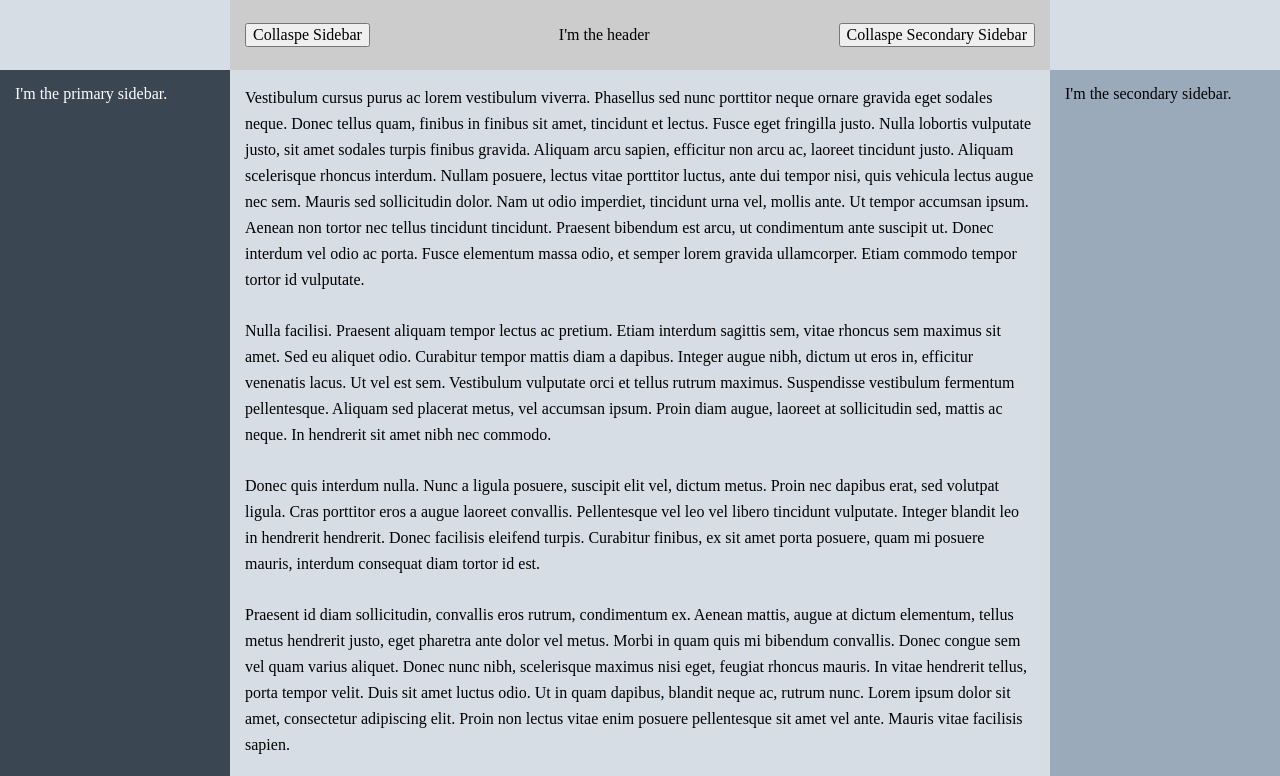
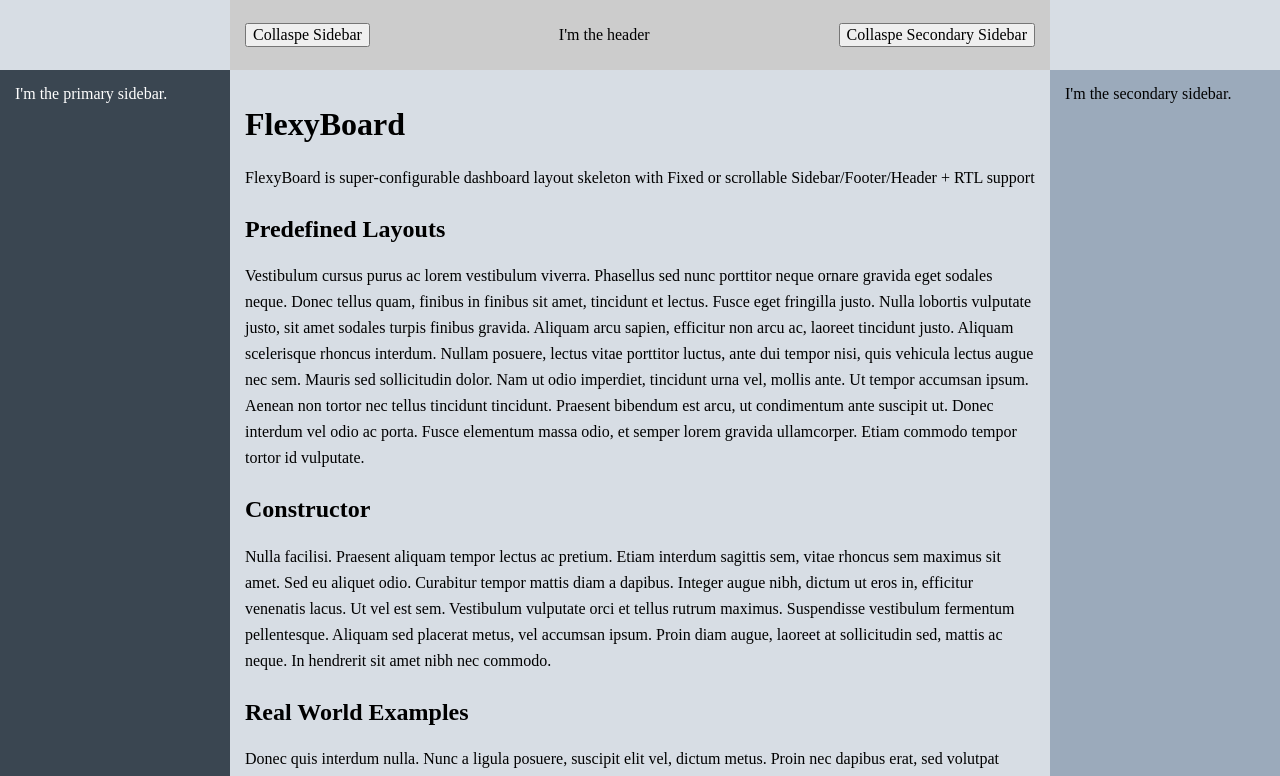
Before and after one commit to modularcode/flexyboard, a website: page demo/index.html in a window 1280 px wide. Shown: the top 776 px of the page. Drawn offline with nearby package versions, Linux system fonts and the light colour scheme.

Commit message:
Demo update

```diff
--- a/demo/index.html
+++ b/demo/index.html
@@ -41,15 +41,40 @@
 
           <article class="page">
 
+            <h1 class="title">
+              FlexyBoard
+            </h1>
+
+            <p>
+              FlexyBoard is super-configurable dashboard layout skeleton with
+              Fixed or scrollable Sidebar/Footer/Header + RTL support
+            </p>
+
+            <h2 class="subtitle">
+              Predefined Layouts
+            </h2>
+
             <p>
             Vestibulum cursus purus ac lorem vestibulum viverra. Phasellus sed nunc porttitor neque ornare gravida eget sodales neque. Donec tellus quam, finibus in finibus sit amet, tincidunt et lectus. Fusce eget fringilla justo. Nulla lobortis vulputate justo, sit amet sodales turpis finibus gravida. Aliquam arcu sapien, efficitur non arcu ac, laoreet tincidunt justo. Aliquam scelerisque rhoncus interdum. Nullam posuere, lectus vitae porttitor luctus, ante dui tempor nisi, quis vehicula lectus augue nec sem. Mauris sed sollicitudin dolor. Nam ut odio imperdiet, tincidunt urna vel, mollis ante. Ut tempor accumsan ipsum. Aenean non tortor nec tellus tincidunt tincidunt. Praesent bibendum est arcu, ut condimentum ante suscipit ut. Donec interdum vel odio ac porta. Fusce elementum massa odio, et semper lorem gravida ullamcorper. Etiam commodo tempor tortor id vulputate.
             </p>
+
+            <h2 class="subtitle">
+              Constructor
+            </h2>
+
             <p>
             Nulla facilisi. Praesent aliquam tempor lectus ac pretium. Etiam interdum sagittis sem, vitae rhoncus sem maximus sit amet. Sed eu aliquet odio. Curabitur tempor mattis diam a dapibus. Integer augue nibh, dictum ut eros in, efficitur venenatis lacus. Ut vel est sem. Vestibulum vulputate orci et tellus rutrum maximus. Suspendisse vestibulum fermentum pellentesque. Aliquam sed placerat metus, vel accumsan ipsum. Proin diam augue, laoreet at sollicitudin sed, mattis ac neque. In hendrerit sit amet nibh nec commodo.
             </p>
+
+            <h2 class="subtitle">
+              Real World Examples
+            </h2>
+
             <p>
             Donec quis interdum nulla. Nunc a ligula posuere, suscipit elit vel, dictum metus. Proin nec dapibus erat, sed volutpat ligula. Cras porttitor eros a augue laoreet convallis. Pellentesque vel leo vel libero tincidunt vulputate. Integer blandit leo in hendrerit hendrerit. Donec facilisis eleifend turpis. Curabitur finibus, ex sit amet porta posuere, quam mi posuere mauris, interdum consequat diam tortor id est.
             </p>
+
+
             <p>
             Praesent id diam sollicitudin, convallis eros rutrum, condimentum ex. Aenean mattis, augue at dictum elementum, tellus metus hendrerit justo, eget pharetra ante dolor vel metus. Morbi in quam quis mi bibendum convallis. Donec congue sem vel quam varius aliquet. Donec nunc nibh, scelerisque maximus nisi eget, feugiat rhoncus mauris. In vitae hendrerit tellus, porta tempor velit. Duis sit amet luctus odio. Ut in quam dapibus, blandit neque ac, rutrum nunc. Lorem ipsum dolor sit amet, consectetur adipiscing elit. Proin non lectus vitae enim posuere pellentesque sit amet vel ante. Mauris vitae facilisis sapien.
             </p>
```
